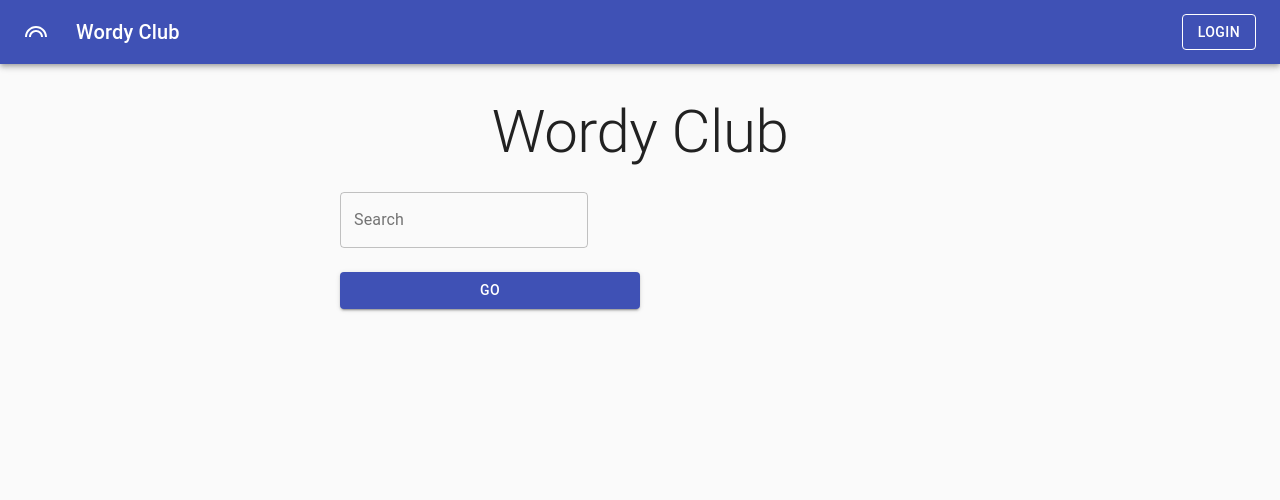
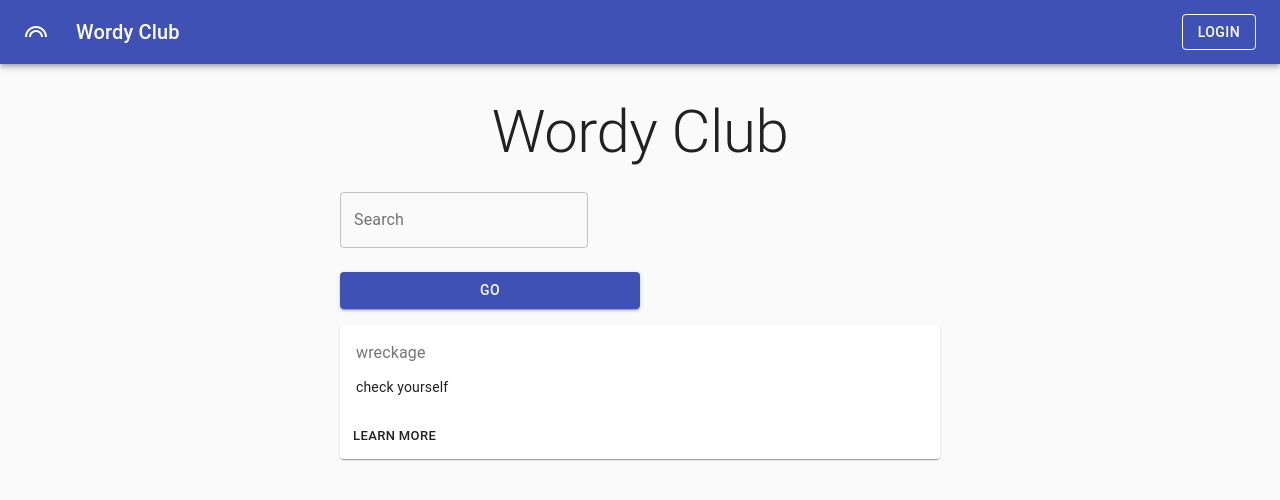
Before and after one commit to mir4cles/wordyclub-client, a React (Create React App) app: page / in a window 1280 px wide. Shown: the top 500 px of the page. Built offline with nearby package versions, Linux system fonts and the light colour scheme; no server answers.

Commit message:
wordcard for search results

```diff
--- /dev/null
+++ b/src/components/WordCard/index.js
@@ -0,0 +1,47 @@
+import React from "react";
+import { makeStyles } from "@material-ui/core/styles";
+import Card from "@material-ui/core/Card";
+import CardActions from "@material-ui/core/CardActions";
+import CardContent from "@material-ui/core/CardContent";
+import Button from "@material-ui/core/Button";
+import Typography from "@material-ui/core/Typography";
+
+const useStyles = makeStyles({
+  root: {
+    minWidth: 275,
+  },
+  bullet: {
+    display: "inline-block",
+    margin: "0 2px",
+    transform: "scale(0.8)",
+  },
+  title: {
+    fontSize: 14,
+  },
+  pos: {
+    marginBottom: 12,
+  },
+});
+
+export default function WordCard(props) {
+  const classes = useStyles();
+
+  return (
+    <Card className={classes.root}>
+      <CardContent>
+        <Typography variant="h5" component="h2">
+          {props.word}
+        </Typography>
+        <Typography className={classes.pos} color="textSecondary">
+          {props.partOfSpeech}
+        </Typography>
+        <Typography variant="body2" component="p">
+          {props.definition}
+        </Typography>
+      </CardContent>
+      <CardActions>
+        <Button size="small">Learn More</Button>
+      </CardActions>
+    </Card>
+  );
+}
--- a/src/pages/Home/index.js
+++ b/src/pages/Home/index.js
@@ -1,6 +1,7 @@
 import React from "react";
 
 import SearchBar from "../../components/SearchBar";
+import WordCard from "../../components/WordCard";
 
 import Container from "@material-ui/core/Container";
 import Typography from "@material-ui/core/Typography";
@@ -27,6 +28,11 @@
         Wordy Club
       </Typography>
       <SearchBar />
+      <WordCard
+        title="test card"
+        definition="check yourself"
+        partOfSpeech="wreckage"
+      />
     </Container>
   );
 }
```
